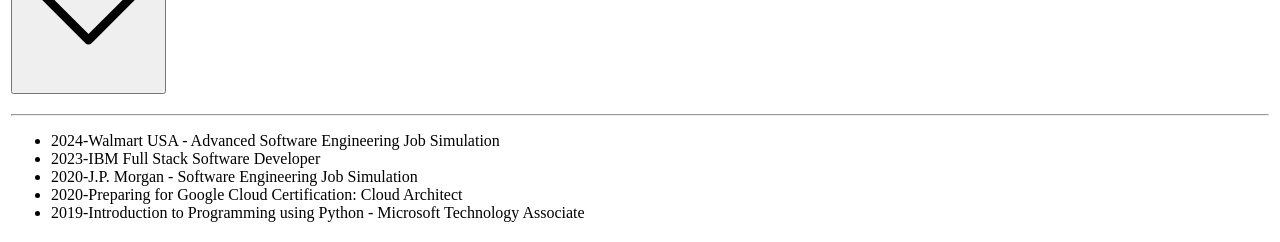
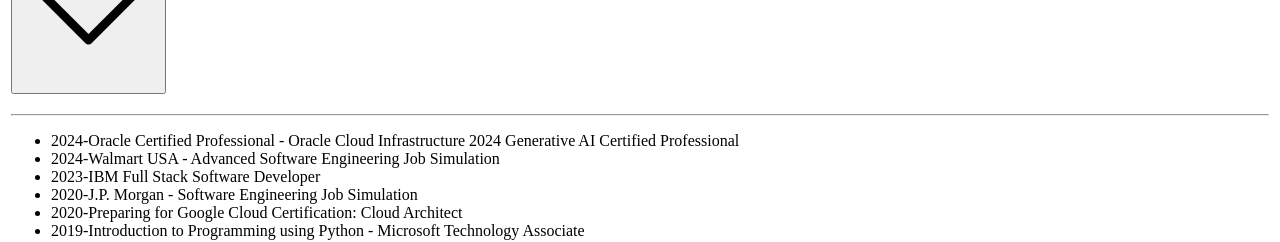
Before and after one commit to sagarhedaoo/portfolio, a Next.js app: page /resume in a window 1280 px wide. Shown: the part 3960-4202 px from the top of the page. Built offline with nearby package versions, Linux system fonts and the light colour scheme.

Commit message:
resume changes

```diff
--- a/components/Resume.tsx
+++ b/components/Resume.tsx
@@ -1139,6 +1139,21 @@
                                   -
                                 </span>
                                 <span className="print:!text-base">
+                                  Oracle Certified Professional - Oracle Cloud
+                                  Infrastructure 2024 Generative AI Certified
+                                  Professional
+                                </span>
+                              </span>
+                            </li>
+                            <li>
+                              <span className="inline-flex items-baseline gap-2">
+                                <span className="text-xs font-medium leading-[16px] text-gray-400 d:text-gray-500 print:!text-sm">
+                                  2024
+                                </span>
+                                <span className="select-none text-sm text-gray-300 print:!text-gray-500">
+                                  -
+                                </span>
+                                <span className="print:!text-base">
                                   Walmart USA - Advanced Software Engineering
                                   Job Simulation
                                 </span>
```
Also changed, not shown: 1 other file (tests, documents, lock files or other folders).
